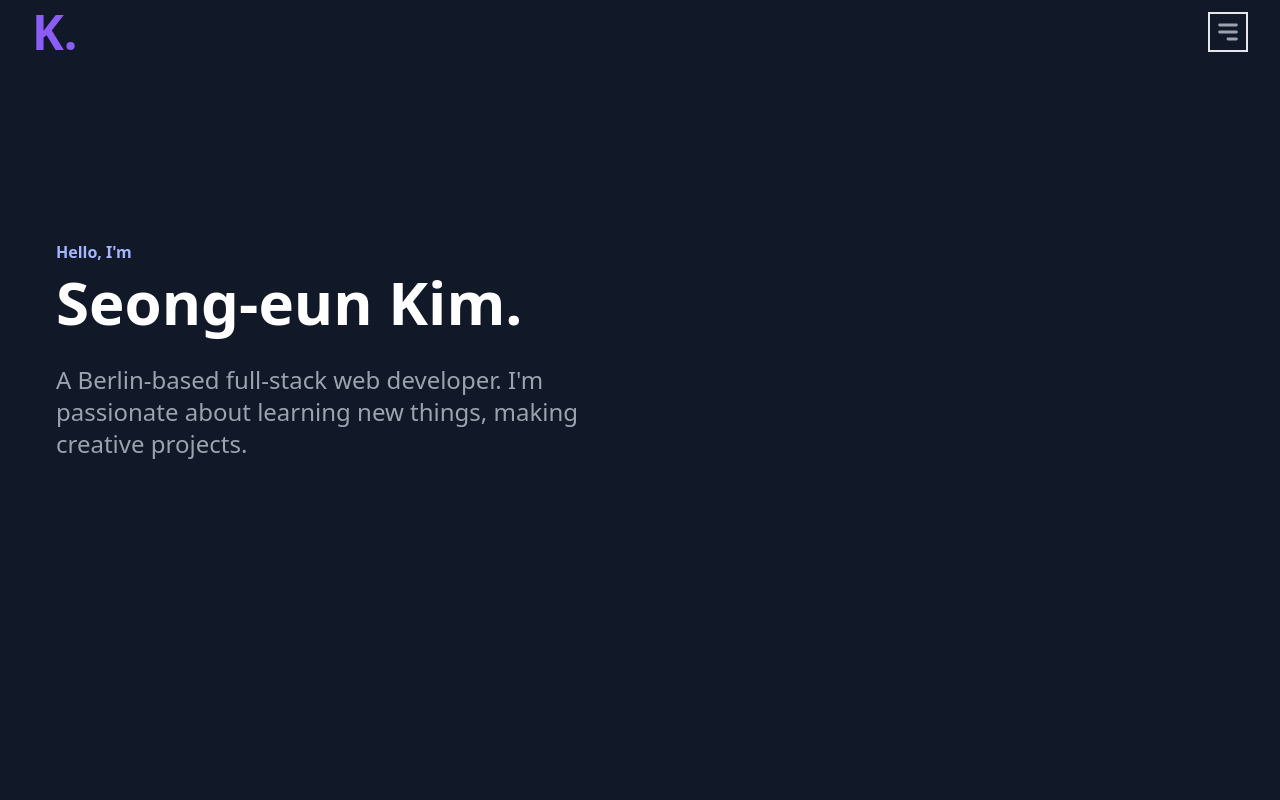
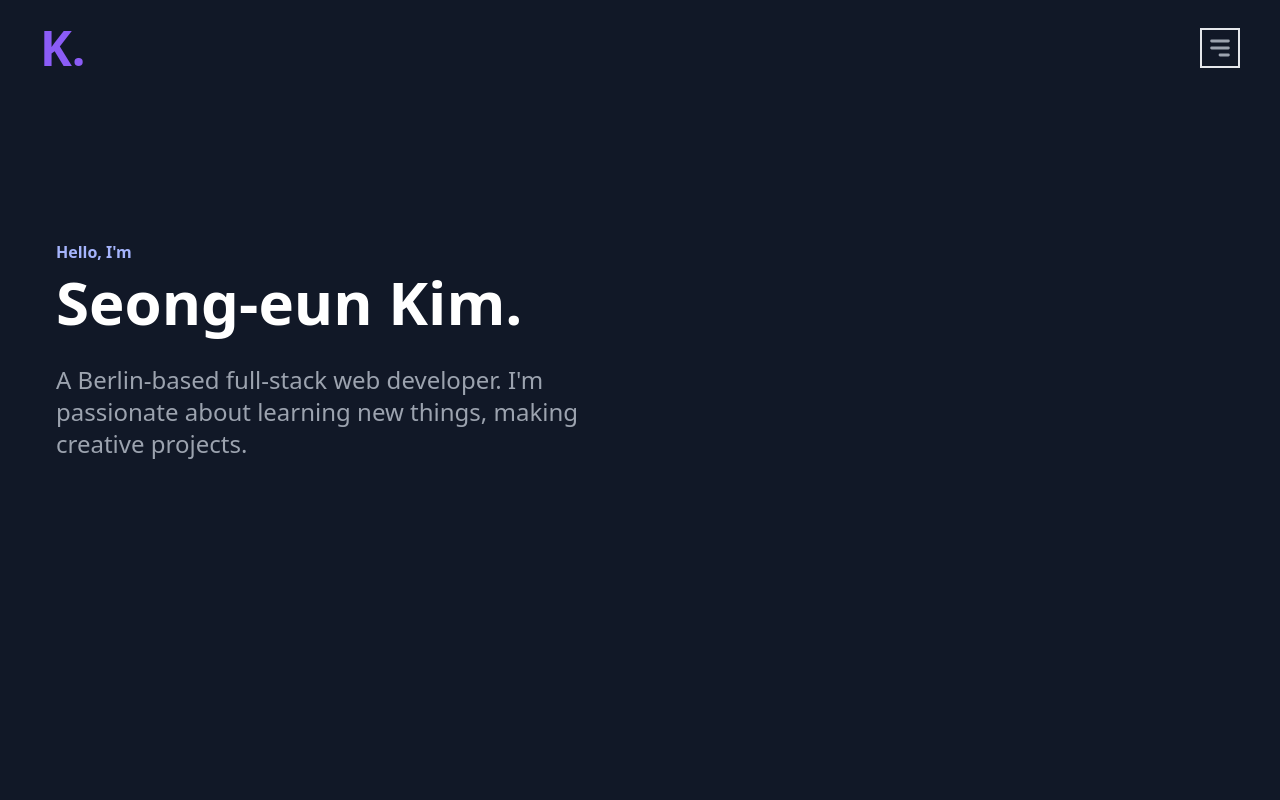
Before and after one commit to seongeunkimmy/portfolio, a React (Create React App) app: page / in a window 1280 px wide. Shown: the top 800 px of the page. Built offline with nearby package versions, Linux system fonts and the light colour scheme.

Commit message:
fixed bug lg screen

```diff
--- a/src/components/Navbar.js
+++ b/src/components/Navbar.js
@@ -15,7 +15,7 @@ function handleClick() {
 
              {/* // eslint-disable-next-line  */}
               <Fade top duration={750} delay={1200}>
-              <nav className="fixed flex lg:flex-wrap items-center justify-between w-full px-4 md:px-8 py-6 bg-transparent md:py-0">
+              <nav className="fixed flex flex-wrap items-center justify-between w-full px-4 md:px-10 py-6 bg-transparent md:py-4">
               <div>
               <a href="/" className="text-3xl md:text-5xl font-bold leading-relaxed inline-block mr-4 py-2 whitespace-nowrap text-purple-500">
                 K.
```
